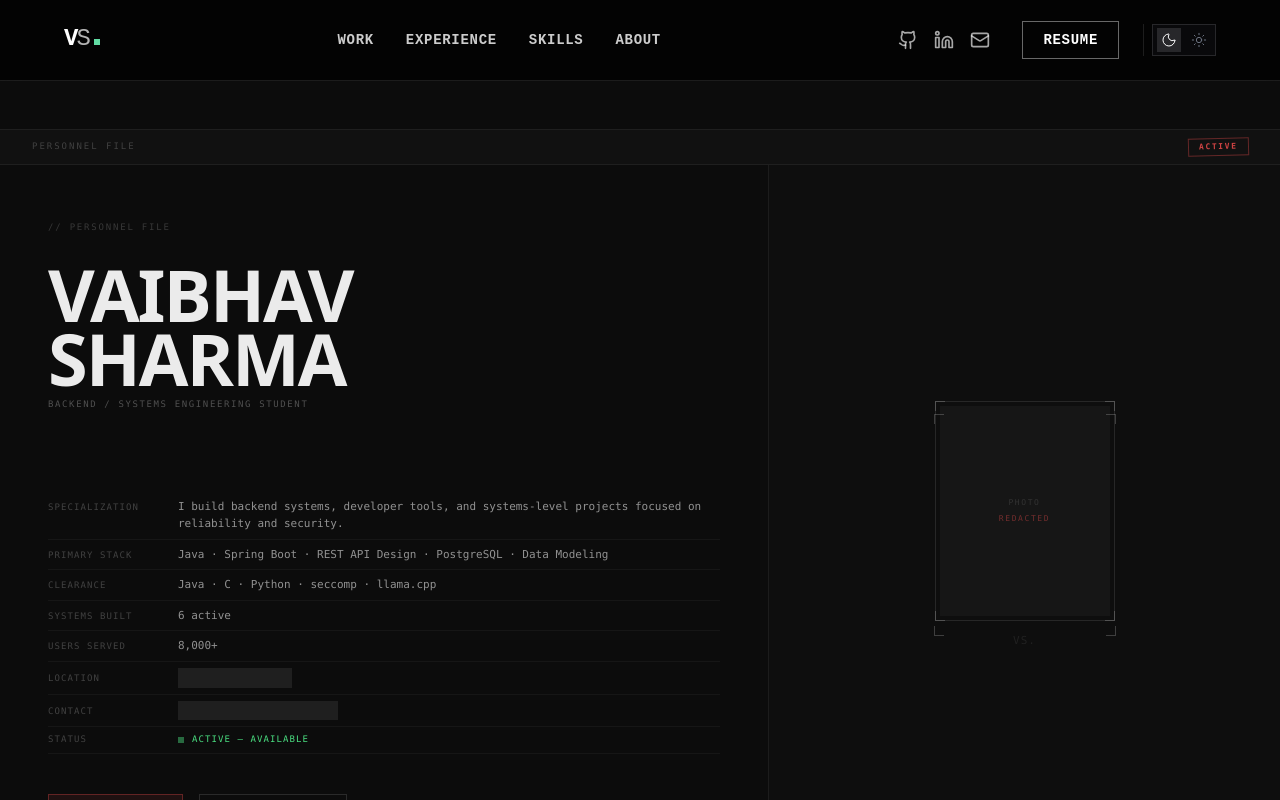
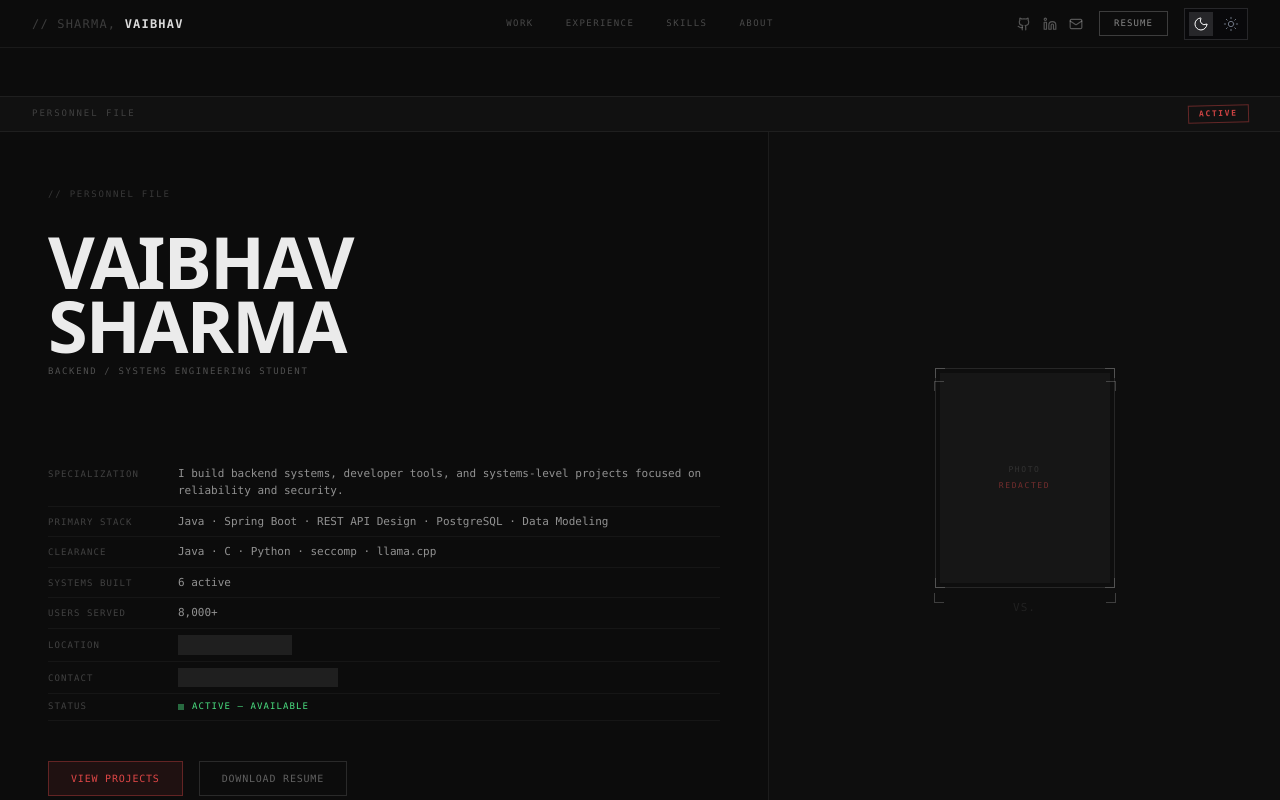
Before and after one commit to sharmavaibhav31/sharmavaibhav31, a React (Vite) app in the folder portfolio/: page / in a window 1280 px wide. Shown: the top 800 px of the page. Built offline with nearby package versions, Linux system fonts and the light colour scheme.

Commit message:
Updated header

```diff
--- a/portfolio/src/components/layout/Header.tsx
+++ b/portfolio/src/components/layout/Header.tsx
@@ -1,216 +1,77 @@
-import React, { useState } from 'react';
-import { Github, Linkedin, Mail, Menu, X } from 'lucide-react';
+import React from 'react';
+import { Github, Linkedin, Mail } from 'lucide-react';
 import resumeData from '../../data/resume.json';
-import CardNav from '../ui/CardNav';
-import { useTheme } from '../../context/ThemeContext';
 import { ThemeToggle } from '../ui/theme-toggle';
 
 const NAV_LINKS = [
-    { label: 'Work', href: '#work' },
-    { label: 'Experience', href: '#experience' },
-    { label: 'Skills', href: '#capabilities' },
-    { label: 'About', href: '#about' },
+    { label: 'WORK', href: '#work' },
+    { label: 'EXPERIENCE', href: '#experience' },
+    { label: 'SKILLS', href: '#capabilities' },
+    { label: 'ABOUT', href: '#about' },
 ];
 
 const SOCIAL_LINKS = [
-    { href: resumeData.socials.github, icon: <Github size={16} />, label: 'GitHub', external: true },
-    { href: resumeData.socials.linkedin, icon: <Linkedin size={16} />, label: 'LinkedIn', external: true },
-    { href: resumeData.socials.email, icon: <Mail size={16} />, label: 'Email', external: false },
+    { href: resumeData.socials.github, icon: <Github size={14} />, label: 'GitHub', external: true },
+    { href: resumeData.socials.linkedin, icon: <Linkedin size={14} />, label: 'LinkedIn', external: true },
+    { href: resumeData.socials.email, icon: <Mail size={14} />, label: 'Email', external: false },
 ];
 
-const CARD_NAV_ITEMS = [
-    {
-        label: 'Work',
-        bgColor: '#0D0716',
-        textColor: '#fff',
-        links: [
-            { label: 'Systems Built', href: '#work', ariaLabel: 'View projects' },
-            { label: 'Skills', href: '#capabilities', ariaLabel: 'Core competencies' },
-        ],
-    },
-    {
-        label: 'Experience',
-        bgColor: '#170D27',
-        textColor: '#fff',
-        links: [
-            { label: 'Timeline', href: '#experience', ariaLabel: 'View experience timeline' },
-            { label: 'Philosophy', href: '#about', ariaLabel: 'Engineering philosophy' },
-        ],
-    },
-    {
-        label: 'Contact',
-        bgColor: '#271E37',
-        textColor: '#fff',
-        links: [
-            { label: 'Email', href: resumeData.socials.email, ariaLabel: 'Send an email' },
-            { label: 'GitHub', href: resumeData.socials.github, ariaLabel: 'GitHub profile' },
-            { label: 'LinkedIn', href: resumeData.socials.linkedin, ariaLabel: 'LinkedIn profile' },
-        ],
-    },
-];
+export const Header: React.FC = () => {
+    return (
+        <header className="sticky top-0 z-[100] w-full h-[48px] bg-bg-primary border-b-[0.5px] border-border-default px-4 md:px-8 flex items-center justify-between">
 
-const Monogram = ({ inverted = false }: { inverted?: boolean }) => {
-    const heavyColor = inverted ? "text-white dark:text-primary" : "text-primary dark:text-white";
-    const lightColor = inverted ? "text-white/70 dark:text-primary/70" : "text-secondary dark:text-white/70";
-    const dotColor = "bg-accent dark:bg-[#61dca3]";
-
-    return (
-        <span className="flex items-baseline tracking-tighter">
-            <span className={`font-display font-black text-2xl leading-none ${heavyColor}`}>
-                V
-            </span>
-            <span className={`font-display font-light text-2xl leading-none ${lightColor}`} style={{ marginLeft: '-0.05em' }}>
-                S
-            </span>
-            <span className={`w-1.5 h-1.5 ml-1 mb-0.5 ${dotColor}`} />
-        </span>
-    );
-};
-
-export const Header: React.FC = () => {
-    const [mobileOpen, setMobileOpen] = useState(false);
-    const [cardNavOpen, setCardNavOpen] = useState(false);
-    const { isDark } = useTheme();
-
-    const handleVSClick = (e: React.MouseEvent) => {
-        e.preventDefault();
-        setCardNavOpen((prev) => !prev);
-    };
-
-    return (
-        <header
-            className="sticky top-0 z-40 bg-canvas dark:bg-black/70 dark:backdrop-blur-md border-b border-border dark:border-white/10 transition-colors duration-200"
-            role="banner"
-        >
-            <div className="max-w-7xl mx-auto px-6 lg:px-16 h-20 flex items-center justify-between">
-
-                {/* VS Logotype — triggers CardNav */}
-                <div className="relative">
-                    <button
-                        onClick={handleVSClick}
-                        className="transition-opacity hover:opacity-60"
-                        aria-label="Open navigation card"
-                        aria-expanded={cardNavOpen}
-                        id="vs-logo-btn"
-                    >
-                        <Monogram />
-                    </button>
-
-                    {cardNavOpen && (
-                        <div
-                            className="absolute top-[calc(100%+10px)] left-0"
-                            style={{ width: 'min(88vw, 720px)' }}
-                        >
-                            <CardNav
-                                logoContent={
-                                    <button
-                                        onClick={handleVSClick}
-                                        className="transition-opacity hover:opacity-60"
-                                        aria-label="Close navigation card"
-                                    >
-                                        <Monogram inverted />
-                                    </button>
-                                }
-                                items={CARD_NAV_ITEMS}
-                                baseColor={isDark ? '#111111' : '#FFFFFF'}
-                                menuColor={isDark ? '#ffffff' : '#0F172A'}
-                                ease="circ.out"
-                                autoOpen
-                                onClose={() => setCardNavOpen(false)}
-                            />
-                        </div>
-                    )}
+            {/* Left: Logo */}
+            <div className="font-mono text-[12px] tracking-[0.1em] shrink-0">
+                <span className="text-white/20">// SHARMA, </span>
+                <span className="text-white/[0.85] font-bold">VAIBHAV</span>
             </div>
 
-                {/* Desktop nav */}
-                <nav className="hidden lg:flex items-center gap-8" aria-label="Primary navigation">
+            {/* Center: Nav links (Hidden on small screens) */}
+            <nav className="hidden md:flex items-center gap-8 absolute left-1/2 -translate-x-1/2">
                 {NAV_LINKS.map((link) => (
                     <a
                         key={link.label}
                         href={link.href}
-                            className="text-sm font-semibold text-secondary dark:text-white/80 hover:text-primary dark:hover:text-white tracking-wider uppercase transition-colors duration-150 link-underline"
+                        className="font-mono text-[9px] tracking-[0.16em] uppercase text-white/25 hover:text-white/70 transition-colors duration-150"
                     >
                         {link.label}
                     </a>
                 ))}
             </nav>
 
-                {/* Right: socials + theme toggle + resume */}
-                <div className="hidden lg:flex items-center gap-4">
+            {/* Right: Icons + Resume + Theme */}
+            <div className="flex items-center gap-4 shrink-0">
+                <div className="hidden sm:flex items-center gap-3">
                     {SOCIAL_LINKS.map((s) => (
                         <a
                             key={s.label}
                             href={s.href}
                             target={s.external ? '_blank' : undefined}
                             rel={s.external ? 'noopener noreferrer' : undefined}
-                            className="text-muted dark:text-white/65 hover:text-primary dark:hover:text-white transition-colors duration-150"
+                            className="text-white/30 hover:text-white/70 transition-colors duration-150"
                             aria-label={s.label}
                         >
-                            {React.cloneElement(s.icon as React.ReactElement<{ size?: number }>, { size: 20 })}
+                            {s.icon}
                         </a>
                     ))}
+                </div>
 
                 <a
                     href={`${import.meta.env.BASE_URL}Vaibhav_Sharma_resume.pdf`}
                     target="_blank"
                     rel="noopener noreferrer"
-                        className="ml-4 px-5 py-2 border border-primary dark:border-white/40 text-primary dark:text-white text-sm font-semibold tracking-wider uppercase hover:bg-primary hover:text-white dark:hover:bg-white dark:hover:text-black transition-all duration-200"
-                        id="header-resume-btn"
+                    className="font-mono text-[9px] tracking-[0.12em] px-[14px] py-[5px] bg-transparent text-white/50 border-[0.5px] border-white/20 hover:text-[#ff5050]/80 hover:border-[#ff5050]/30 transition-all duration-150 uppercase"
                 >
-                        Resume
+                    RESUME
                 </a>
 
-                    <div className="pl-2 ml-2 border-l border-border dark:border-white/10 flex items-center">
+                {/* Theme Toggle styled specifically */}
+                <div className="flex items-center">
+                    <div className="[&>button]:!bg-white/[0.04] [&>button]:!border-[0.5px] [&>button]:!border-white/[0.08] [&>button]:!text-white/30 [&>button]:!rounded-none [&>button]:!p-1">
                         <ThemeToggle />
                     </div>
                 </div>
-
-                {/* Mobile hamburger & floating actions */}
-                <div className="lg:hidden flex items-center gap-3">
-                    <a
-                        href={`${import.meta.env.BASE_URL}Vaibhav_Sharma_resume.pdf`}
-                        target="_blank"
-                        rel="noopener noreferrer"
-                        className="text-[10px] font-bold tracking-widest uppercase px-3 py-1.5 border border-primary dark:border-white/40 text-primary dark:text-white rounded-sm hover:bg-primary hover:text-white dark:hover:bg-white dark:hover:text-black transition-all duration-200"
-                    >
-                        Resume
-                    </a>
-                    <ThemeToggle className="scale-90" />
-                    <button
-                        className="p-2 text-secondary dark:text-white/80 hover:text-primary dark:hover:text-white transition-colors"
-                        onClick={() => setMobileOpen(!mobileOpen)}
-                        aria-label={mobileOpen ? 'Close menu' : 'Open menu'}
-                        aria-expanded={mobileOpen}
-                    >
-                        {mobileOpen ? <X size={24} /> : <Menu size={24} />}
-                    </button>
             </div>
-            </div>
-
-            {mobileOpen && (
-                <div className="lg:hidden border-t border-border dark:border-white/10 bg-canvas dark:bg-black/80 px-6 py-5 space-y-4">
-                    {NAV_LINKS.map((link) => (
-                        <a
-                            key={link.label}
-                            href={link.href}
-                            className="block text-base font-semibold text-secondary dark:text-white/80 hover:text-primary dark:hover:text-white tracking-wider uppercase py-1"
-                            onClick={() => setMobileOpen(false)}
-                        >
-                            {link.label}
-                        </a>
-                    ))}
-                    <a
-                        href={`${import.meta.env.BASE_URL}Vaibhav_Sharma_resume.pdf`}
-                        target="_blank"
-                        rel="noopener noreferrer"
-                        className="block text-base font-semibold text-accent dark:text-[#61dca3] py-1 mt-4"
-                        onClick={() => setMobileOpen(false)}
-                    >
-                        Download Resume →
-                    </a>
-                </div>
-            )}
-
         </header>
     );
 };
```
Lines whose indentation alone changed are shown as unchanged.
